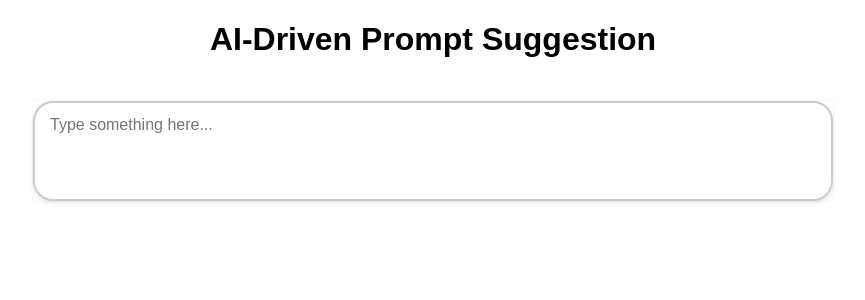
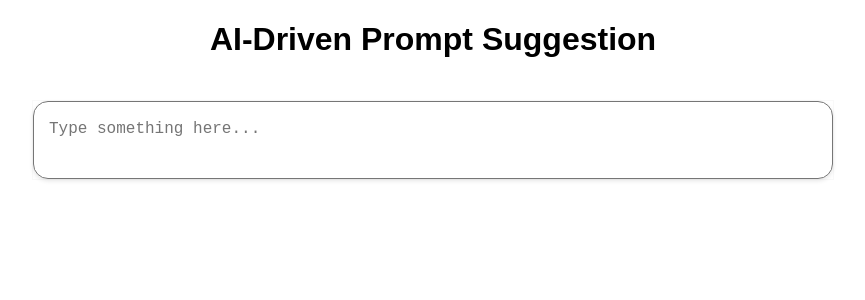
Before and after one commit to AshanLakshitha16763/Medical_Assistant_AI_suggestion, a React (Create React App) app in the folder AI_Suggestion_App/frontend/: page / in a window 1280 px wide. Shown: the top 300 px of the page, without its empty margins (207-1072 px from the left). Built offline with nearby package versions, Linux system fonts and the light colour scheme.

Commit message:
fixing the search bar border with alignment

```diff
--- a/AI_Suggestion_App/frontend/src/components/SearchBar.css
+++ b/AI_Suggestion_App/frontend/src/components/SearchBar.css
@@ -2,6 +2,7 @@
     position:relative;
     width: 100%;
     max-width: 800px;
+    max-height:1000px;
     margin: 20px auto;
     border: 1px solid rgb(249, 249, 249);
 }
@@ -10,18 +11,14 @@
     width: 100%;
     padding: 15px;
     font-size: 16px;
-    border: 1px solid #ccc;
-    border-radius: 10px;
+    border-radius: 15px;
     box-shadow: 0px 2px 4px rgba(0, 0, 0, 0.1);
     /*conflict with ashali dev*/
     resize: none;
     overflow-y: hidden;
     min-height: 50px;
-
-    line-height: 1.5;
+    max-height: 1000px;
     transition: height 0.2s ease;
-
-    font-family: 'Arial';
 }
 
 #search-bar2 {
@@ -32,19 +29,22 @@
 }
 
 
-
+/* when we going to typing the search bar border in blue. its like hovering */
 .search-bar:focus {
     outline: none;
     border-color: #007bff;
     box-shadow: 0px 0px 0px 3px rgba(0, 123, 255, 0.25);
 }
 
+
 .ghost-text-overlay{
     position: absolute;
+    max-width: 800px;
+    max-height:1000px;
     text-align: left;
     color: #ccc;
-    margin-top: 4px;
-    margin-left: 2px;
+    margin-top: 12px;
+    margin-left: 1px;
     pointer-events: none;
     transition: top 0.2s, font-size 0.2s;
 }
--- a/AI_Suggestion_App/frontend/src/components/SearchBar.js
+++ b/AI_Suggestion_App/frontend/src/components/SearchBar.js
@@ -274,17 +274,12 @@ function SearchBar() {
                     position: "relative",
                     zIndex: 2,
                     width: "100%",
-                    maxHeight: "400px",
-                    minHeight: "100px",
                     resize: "none",
                     fontSize: "16px",
-                    padding: "10px 15px",
                     color: "#000",
                     background: "transparent",
-                    borderRadius: "20px",
-                    border: "2px solid #ccc",
                     boxSizing: "border-box",
-                    fontFamily: "Arial",
+                    fontFamily: "monospace",
                     lineHeight: "1.5",
 
                 }}
@@ -304,7 +299,7 @@ function SearchBar() {
                     whiteSpace: "pre-wrap",
                     overflow: "hidden",
                     fontSize: "16px",
-                    fontFamily: "Arial",
+                    fontFamily: "monospace",
                     lineHeight: "1.5",
                 }}
             >
```
